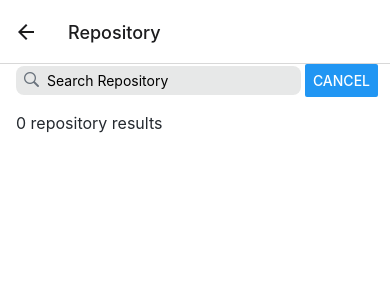
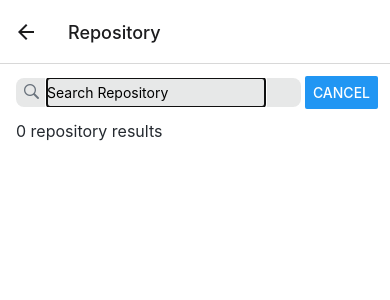
Before and after one commit to hayjo/github-issue-viewer, a React Native app: screen /Repository in a window 390 px wide. Both pictures are taken after a click on the button "SEARCH REPOSITORY". Shown: the top 300 px of the page. Built offline with nearby package versions, Linux system fonts and the light colour scheme.

Commit message:
Add: infinite scroll in repo search
Modify: replace ScrollView as FlatList in Search

```diff
--- a/Components/Search.js
+++ b/Components/Search.js
@@ -1,7 +1,7 @@
-import React, { useContext, useState, useMemo } from 'react';
+import React, { useContext, useState, useEffect, useRef } from 'react';
 import {
   SafeAreaView,
-  ScrollView,
+  FlatList,
   ActivityIndicator,
   View,
   Text,
@@ -11,11 +11,12 @@ import {
 } from 'react-native';
 import type { Element } from 'react';
 import Icon from 'react-native-vector-icons/Octicons';
+import debounce from 'lodash.debounce';
 import Card from './Card';
 import SnackBar from './SnackBar';
 import { RepoContext } from '../context';
 import { searchRepoByQuery } from '../api';
-import { COLORS, MESSAGE, SIZE } from '../constants';
+import { COLORS, MESSAGE, SIZE, LIMIT } from '../constants';
 
 Icon.loadFont();
 
@@ -28,61 +29,47 @@ const Search: () => Element = ({ onCancel }) => {
     notifyError,
   } = useContext(RepoContext);
   const [searchQuery, setSearchQuery] = useState('');
+  const [nextPage, setNextPage] = useState(1);
   const [resultCount, setResultCount] = useState(0);
   const [repoList, setRepoList] = useState([]);
   const [isLoading, setIsLoading] = useState(false);
+  const ref = useRef(null);
+  const debouncingTime = nextPage === 1 ? 0 : LIMIT.SEARCH_DEBOUNCING_TIME;
 
   const onChangeSearch = query => setSearchQuery(query);
 
-  const searchRepositories = useMemo(
-    () => async query => {
+  const searchRepositories = debounce(async (query, pageNumber) => {
     if (!query) {
+      return;
+    }
+
+    if (isLoading) {
       return;
     }
 
     setIsLoading(true);
 
     try {
-        const searchResult = await searchRepoByQuery(query);
+      const searchResult = await searchRepoByQuery(query, pageNumber);
       const { totalCount, items } = searchResult;
 
-        setRepoList(items);
+      setRepoList(prevList => [...prevList, ...items]);
       setResultCount(totalCount);
+
+      if (items.length) {
+        setNextPage(pageNumber + 1);
+      }
     } catch (err) {
       notifyError(err);
     } finally {
       setIsLoading(false);
     }
-    },
-    [notifyError],
-  );
+  }, debouncingTime);
+
+  const renderItem = ({ item }) => {
+    const { id, full_name: fullName, description } = item;
 
     return (
-    <SafeAreaView>
-      <ScrollView contentInsetAdjustmentBehavior="automatic">
-        <View>
-          <View style={styles.searchBarContainer}>
-            <View style={styles.searchBar}>
-              <Icon name="search" style={styles.searchIcon} size={16} />
-              <TextInput
-                placeholder="Search Repository"
-                onChangeText={onChangeSearch}
-                value={searchQuery}
-                onSubmitEditing={() => searchRepositories(searchQuery)}
-              />
-            </View>
-            <Button title="Cancel" onPress={onCancel} />
-          </View>
-          {isLoading ? (
-            <ActivityIndicator />
-          ) : (
-            <View style={styles.cardSection}>
-              <View style={styles.resultCountContainer}>
-                <Text style={styles.resultCount}>
-                  {resultCount.toLocaleString()} repository results
-                </Text>
-              </View>
-              {repoList.map(({ id, full_name: fullName, description }) => (
       <Card key={id} onPress={() => onSelectRepo(fullName)}>
         <Icon style={styles.repoIcon} name="repo" size={SIZE.ICON} />
         <View style={styles.cardContent}>
@@ -91,19 +78,58 @@ const Search: () => Element = ({ onCancel }) => {
         </View>
         {selectedRepoList.includes(fullName) ? (
           <View style={styles.checkIcon}>
-                      <Icon
-                        name="check"
-                        size={SIZE.ICON}
-                        color={COLORS.SELECTED}
-                      />
+            <Icon name="check" size={SIZE.ICON} color={COLORS.SELECTED} />
           </View>
         ) : null}
       </Card>
-              ))}
+    );
+  };
+
+  const listHeader = (
+    <Text style={styles.resultCount}>
+      {resultCount.toLocaleString()} repository results
+    </Text>
+  );
+
+  const listFooter = isLoading ? <ActivityIndicator /> : null;
+
+  useEffect(() => {
+    if (ref?.current) {
+      ref.current.focus();
+    }
+  }, []);
+
+  useEffect(() => {
+    setRepoList([]);
+    setNextPage(1);
+  }, [searchQuery]);
+
+  return (
+    <SafeAreaView style={styles.container}>
+      <View style={styles.searchBarContainer}>
+        <View style={styles.searchBar}>
+          <Icon name="search" style={styles.searchIcon} size={16} />
+          <TextInput
+            ref={ref}
+            placeholder="Search Repository"
+            onChangeText={onChangeSearch}
+            value={searchQuery}
+            onSubmitEditing={() => searchRepositories(searchQuery, nextPage)}
+          />
         </View>
-          )}
+        <Button title="Cancel" onPress={onCancel} />
       </View>
-      </ScrollView>
+      <View style={styles.mainContainer}>
+        <FlatList
+          data={repoList}
+          style={styles.cardContainer}
+          renderItem={renderItem}
+          keyExtractor={({ id }) => id}
+          ListHeaderComponent={listHeader}
+          ListFooterComponent={listFooter}
+          onEndReached={() => searchRepositories(searchQuery, nextPage)}
+        />
+      </View>
       {hasExceedLimit ? (
         <SnackBar
           onPress={() => onNoticeClick()}
@@ -115,6 +141,17 @@ const Search: () => Element = ({ onCancel }) => {
 };
 
 const styles = StyleSheet.create({
+  container: {
+    height: '100%',
+    width: '100%',
+    flex: 1,
+  },
+  searchBarContainer: {
+    flexDirection: 'row',
+    justifyContent: 'space-between',
+    marginVertical: 12,
+    marginHorizontal: 12,
+  },
   searchBar: {
     flexDirection: 'row',
     flex: 1,
@@ -125,23 +162,19 @@ const styles = StyleSheet.create({
     overflow: 'hidden',
     paddingRight: 4,
   },
-  searchBarContainer: {
-    flexDirection: 'row',
-    justifyContent: 'space-between',
-    marginHorizontal: 12,
-  },
   searchIcon: {
     alignSelf: 'center',
     marginHorizontal: 8,
     color: COLORS.ICON,
   },
-  cardSection: {
+  mainContainer: {
+    flex: 1,
+  },
+  cardContainer: {
     paddingHorizontal: 16,
   },
-  resultCountContainer: {
-    marginVertical: 16,
-  },
   resultCount: {
+    marginBottom: 12,
     fontSize: 16,
     color: COLORS.SUBTITLE,
   },
--- a/api/index.js
+++ b/api/index.js
@@ -1,17 +1,19 @@
 import { mockSearchRepoResult, mockIssues } from './mockData';
-import { MESSAGE } from '../constants';
+import { MESSAGE, LIMIT } from '../constants';
 
 const useMock = false;
 const MOCK_DELAY = 500;
 
-async function searchRepoByQuery(query) {
+async function searchRepoByQuery(query, page) {
   if (useMock) {
+    await new Promise(resolve => setTimeout(resolve, MOCK_DELAY));
+
     return new Promise(resolve => resolve(mockSearchRepoResult));
   }
 
   try {
     const response = await fetch(
-      `https://api.github.com/search/repositories?q=${query}&sort=stars&order=desc`,
+      `https://api.github.com/search/repositories?q=${query}&sort=stars&order=desc&per_page=${LIMIT.SEARCH_REPO_PER_PAGE}&page=${page}`,
     );
 
     if (!response.ok) {
--- a/constants.js
+++ b/constants.js
@@ -8,6 +8,8 @@ const MESSAGE = {
 const LIMIT = {
   REPO_COUNT: 4,
   ISSUE_PER_PAGE: 5,
+  SEARCH_DEBOUNCING_TIME: 300,
+  SEARCH_REPO_PER_PAGE: 30,
 };
 
 const COLORS = {
```
Lines whose indentation alone changed are shown as unchanged.
